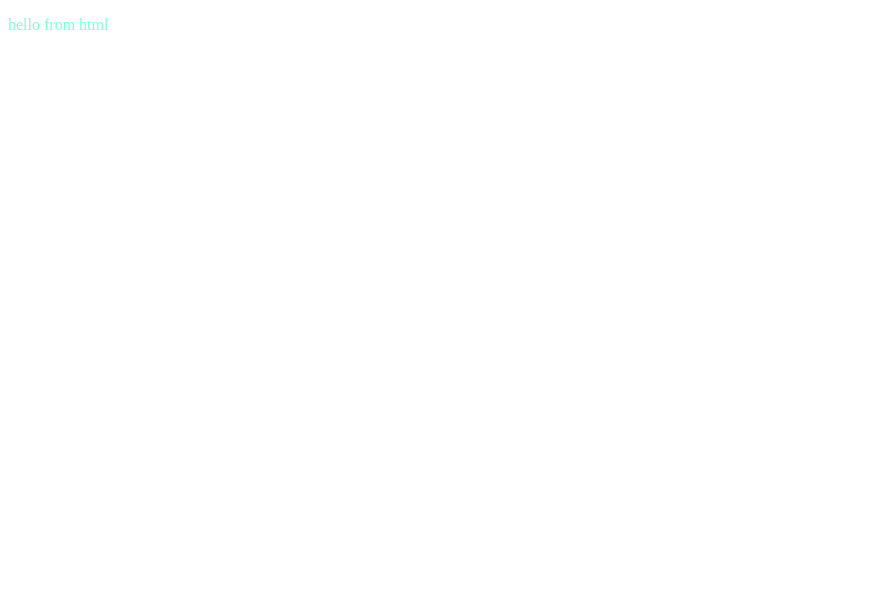
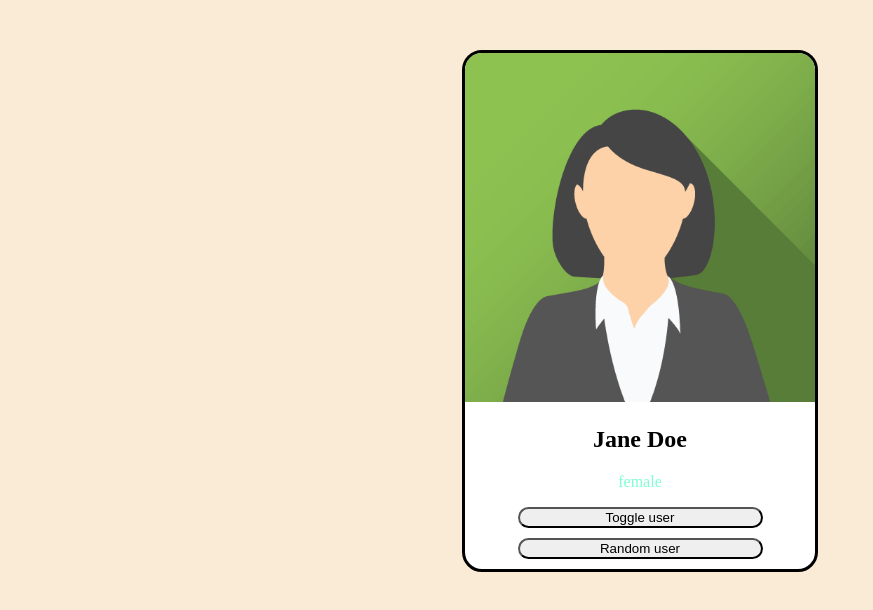
Before and after one commit to spurthipabba/web-project, a website: page frontend/index.html in a window 1280 px wide. Shown: the whole page, without its empty margins (0-873 px from the left). Drawn offline with Linux system fonts and the light colour scheme.

Commit message:
index js commited

```diff
--- a/frontend/index.html
+++ b/frontend/index.html
@@ -1,14 +1,22 @@
 <!DOCTYPE html>
 <html lang="en">
 <head>
-  <meta charset="UTF-8">
-  <meta name="viewport" content="width=device-width, initial-scale=1.0">
-  <title>Document</title>
-  <p>hello from html</p>
-  <link rel="stylesheet" href="styles.css">
-  <script src=""index.js"></script>
+ <meta charset="UTF-8">
+ <meta name="viewport" content="width=device-width, initial-scale=1.0">
+ <title>Document</title>
+ <link rel="stylesheet" href="styles.css">
 </head>
 <body>
+ <div class="card">
+   <img src="jane.png" alt="">
+   <h2> Jane Doe </h2>
+   <p> female </p>
+   <button> Toggle user </button>
+   <br>
+   <button> Random user </button>
+ </div>
 
+
+ <script src="index.js"></script>
 </body>
 </html>
--- a/frontend/index.js
+++ b/frontend/index.js
@@ -1 +1,29 @@
-alert("hello from js");
+// alert("hello from js")
+const users = [
+ {
+   "name" : "Jonn Doe",
+   "gender" : "Male",
+   "image" : "john.png"
+ },
+   {
+   "name" : "Jane Doe",
+   "gender" : "Feale",
+   "image" : "jane.png"
+ }
+]
+
+
+var curIndex = 0;
+
+
+function toggle(){
+ if(curIndex == 0)
+   curIndex = 1;
+ else
+   curIndex = 0;
+
+
+ document.getElementById("card-image").src = users[curIndex].image
+ document.getElementById("card-name").innerText =users[curIndex].name
+ //gender needs to be updated
+}
--- a/frontend/styles.css
+++ b/frontend/styles.css
@@ -1,3 +1,30 @@
 p{
   color:aquamarine;
 }
+.card{
+  border: solid,2px,black;
+  width:350px;
+  border-width: 3px;
+  border-radius: 20px;
+  overflow:hidden;
+  margin-top:50px;
+  margin-left: auto;
+  margin-right: auto;
+  text-align:center;
+  background-color: white;
+}
+.card img{
+  width: 100%;
+}
+body{
+  background-color: antiquewhite;
+}
+.card button{
+  width:70%;
+  border-radius: 2px;
+  border-radius: 15px;
+  text-align: center;
+  margin-bottom: 10px;
+  font-style:bold;
+
+}
```
Also changed, not shown: frontend/jane.png (added).
